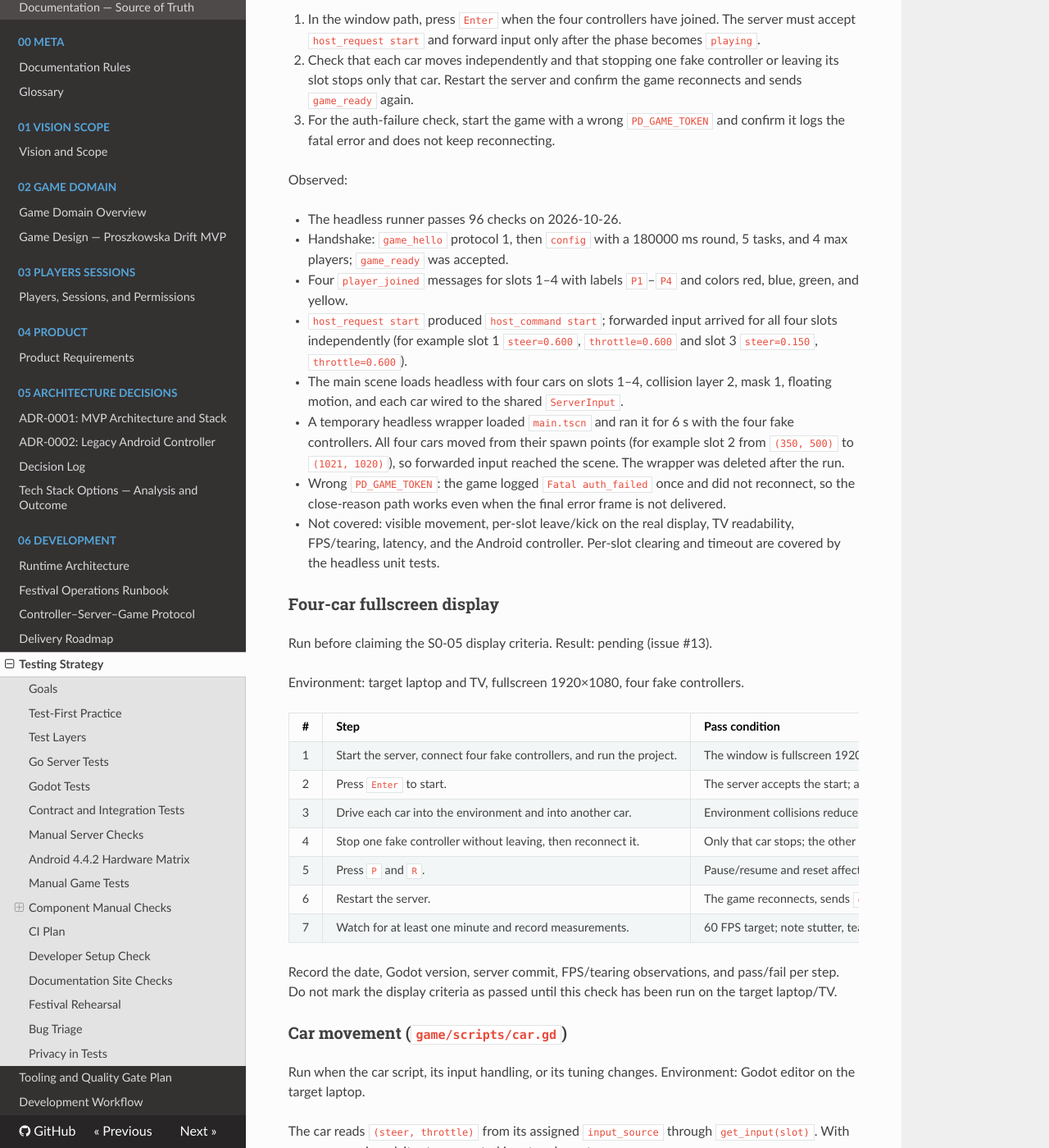
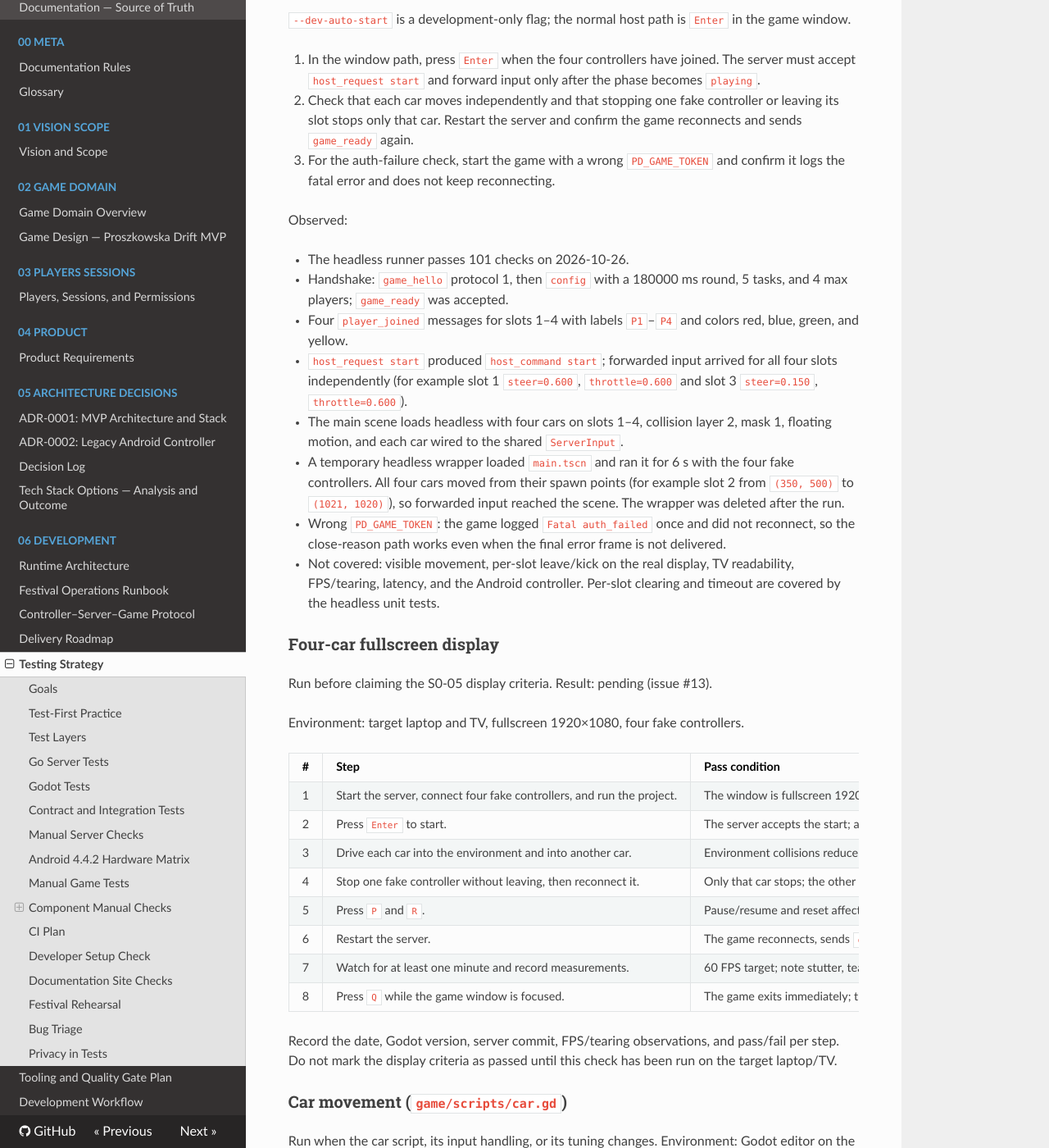
Before and after one commit to PSZLBit/ProszkowskaDrift, an MkDocs documentation site: the page built from documentation/06-development/testing.md, in a window 1280 px wide and 1400 px high, scrolled down 5903 px. Shown: the whole window at 82% size. Built offline with MkDocs 1.6.1, drawn with Linux system fonts in a browser that asks for light colours; nearby versions of some CDN libraries; some of the changed text lies outside the part shown.

Commit message:
feat(game): quit the game with Q

```diff
--- a/documentation/06-development/testing.md
+++ b/documentation/06-development/testing.md
@@ -101,6 +101,8 @@
 - Car input-source wiring, including passing the car's own slot.
 - Main-scene structure: four cars, slots 1–4, collision layers, floating motion.
 - Project settings: main scene, 1920×1080 viewport, and fullscreen mode.
+- Local quit key: `Q` requests quit, while key repeat, key release, other keys,
+  and mouse events do not.
 
 Commands, from the repository root:
 
@@ -271,7 +273,7 @@
 
 Observed:
 
-- The headless runner passes 96 checks on 2026-10-26.
+- The headless runner passes 101 checks on 2026-10-26.
 - Handshake: `game_hello` protocol 1, then `config` with a 180000 ms round,
   5 tasks, and 4 max players; `game_ready` was accepted.
 - Four `player_joined` messages for slots 1–4 with labels `P1`–`P4` and colors
@@ -307,6 +309,7 @@
 | 5 | Press `P` and `R`. | Pause/resume and reset affect all cars and the server phase correctly. |
 | 6 | Restart the server. | The game reconnects, sends `game_ready`, and does not duplicate cars. |
 | 7 | Watch for at least one minute and record measurements. | 60 FPS target; note stutter, tearing, input-to-visible latency, and readability from the spectator distance. |
+| 8 | Press `Q` while the game window is focused. | The game exits immediately; the server treats the game as unavailable and waits for a restart. |
 
 Record the date, Godot version, server commit, FPS/tearing observations, and
 pass/fail per step. Do not mark the display criteria as passed until this check
```
Also changed, not shown: README.md (+3 -3 lines), documentation/03-players-sessions/roles-sessions.md (+2 -1 lines), documentation/06-development/architecture.md (+2 -2 lines), documentation/06-development/protocol.md (+2 -2 lines), 2 other files.
